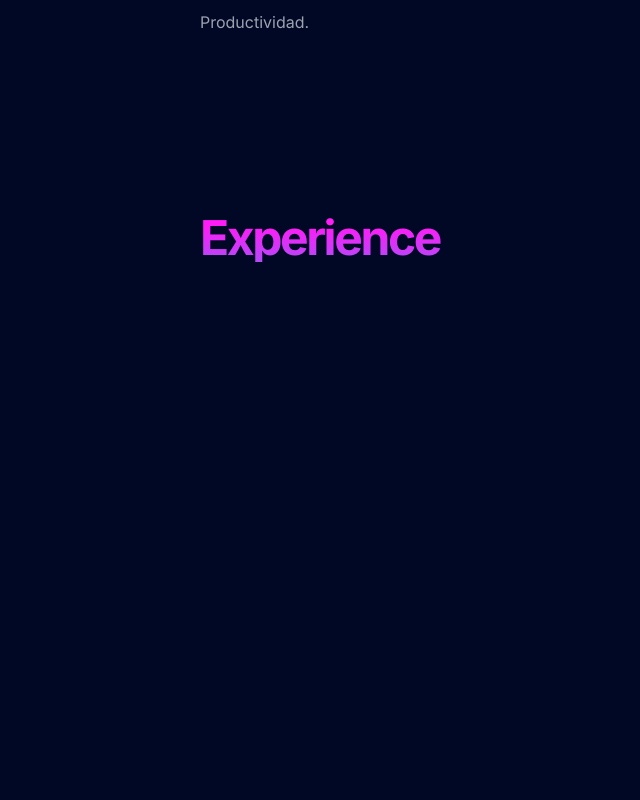
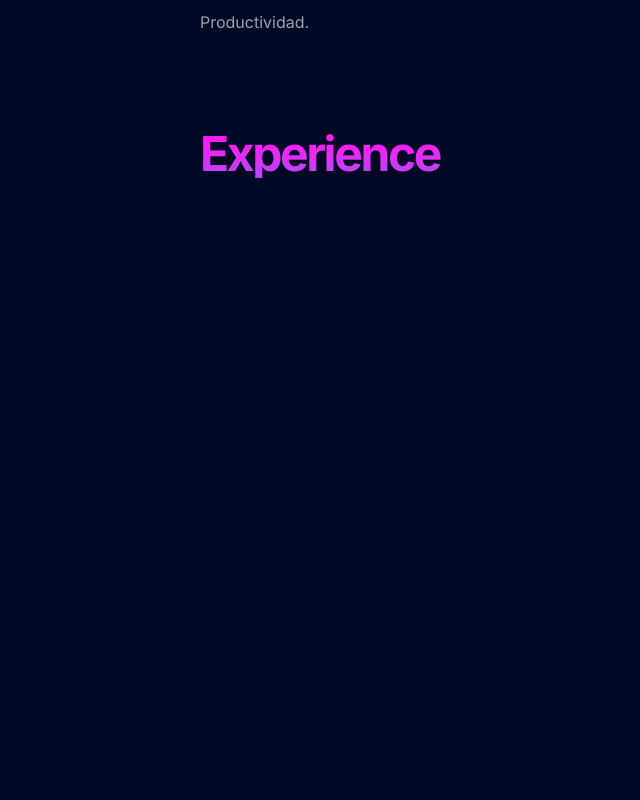
Before and after one commit to adj87/alberto-jauregui-dominguez-cv, a React (Create React App) app: page / in a window 1280 px wide. Shown: the part 1640-2440 px from the top of the page, without its empty margins (88-728 px from the left). Built offline with nearby package versions, Linux system fonts and the light colour scheme.

Commit message:
more progress

```diff
--- a/src/pages/Education/index.js
+++ b/src/pages/Education/index.js
@@ -7,21 +7,7 @@ import Courses from "./Courses";
 import Degrees from "./Degrees";
 
 export const Education = () => {
-  const externalRef = useRef();
-  const { isNearScreen } = useNearScreen({
-    externalRef,
-    //distance: "50px",
-    once: false,
-    threshold: 0.3
-  });
-
   return (
-    <div
-      className={`h-screen transition duration-1000 ${
-        isNearScreen ? "opacity-1" : "opacity-40"
-      }`}
-      ref={externalRef}
-    >
     <Layout>
       <Title text={"Education"} className="orange-gradient" />
       <section className="flex w-full overflow-auto snap-x snap-mandatory">
@@ -30,6 +16,5 @@ export const Education = () => {
         <Degrees />
       </section>
     </Layout>
-    </div>
   );
 };
--- a/src/pages/Layout.js
+++ b/src/pages/Layout.js
@@ -1,7 +1,24 @@
-import React from "react";
+import React, { useRef } from "react";
+import useNearScreen from "../hooks/useNearScreen";
 
-const Layout = ({ children }) => (
-  <div className="md:max-w-screen-md px-6 md:px-8 m-auto mt-12">{children}</div>
-);
+const Layout = ({ children }) => {
+  const externalRef = useRef();
+  const { isNearScreen } = useNearScreen({
+    externalRef,
+    distance: "10px",
+    once: false,
+    threshold: 0.4
+  });
+
+  const className = isNearScreen ? "opacity-1" : "opacity-20";
+  return (
+    <div
+      className={`md:max-w-screen-md px-6 md:px-8 m-auto mt-12 transition duration-1000  ${className}`}
+      ref={externalRef}
+    >
+      {children}
+    </div>
+  );
+};
 
 export default Layout;
```
Lines whose indentation alone changed are shown as unchanged.
